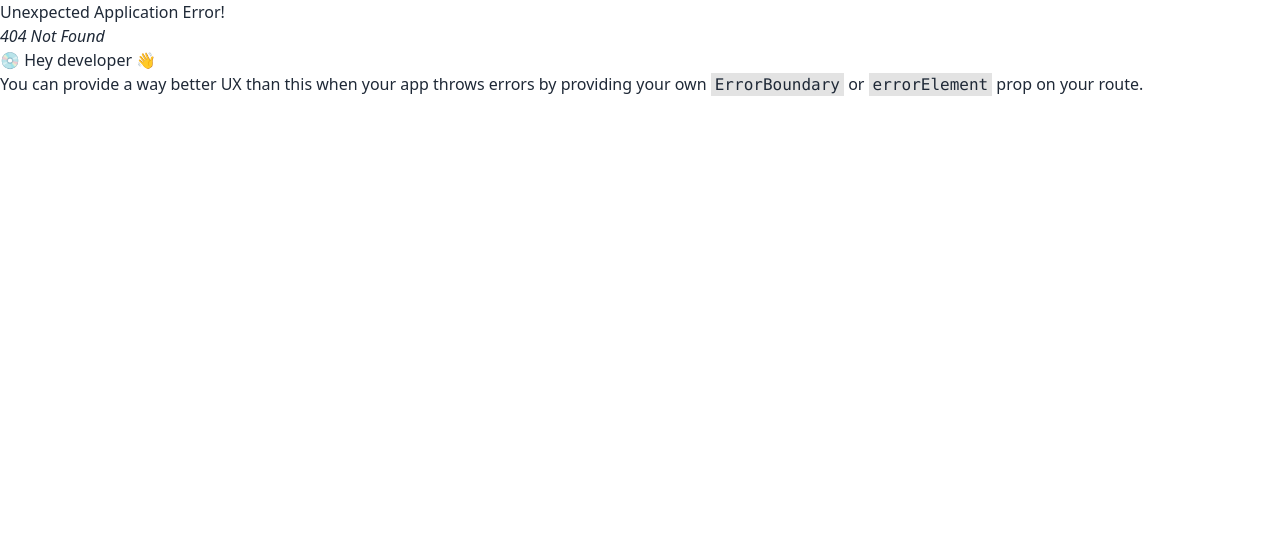
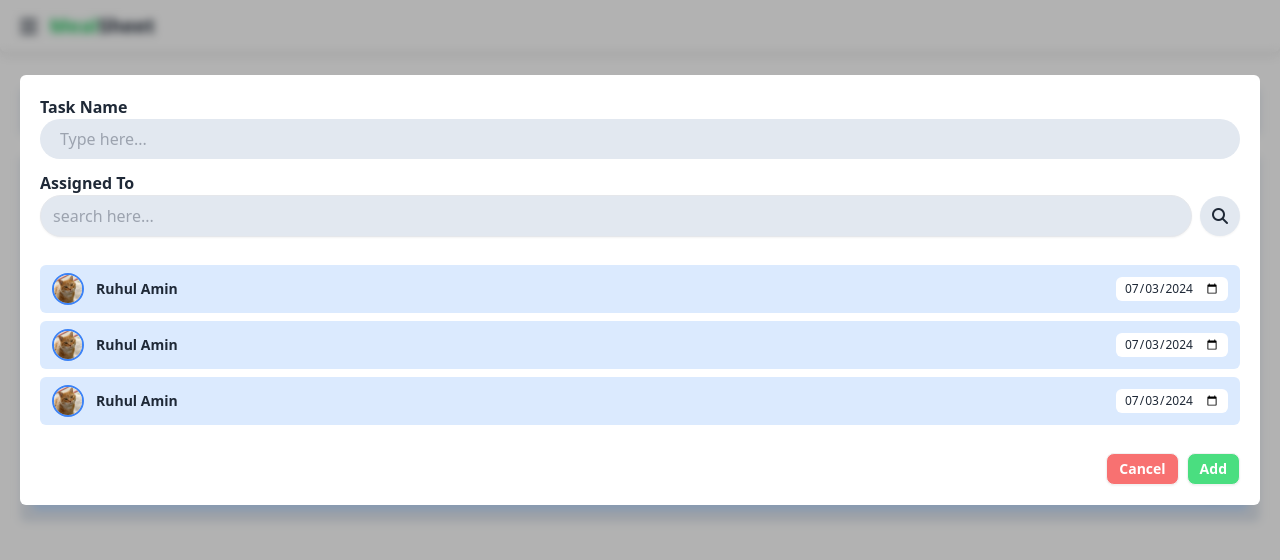
Before and after one commit to CodeBuddy07/MealSheet, a React (Vite) app: page /tasks in a window 1280 px wide. Before the commit this address had no page. Shown: the top 560 px of the page. Built offline with nearby package versions, Linux system fonts and the light colour scheme.

Commit message:
Task Layout Added Functionality Pending

```diff
--- a/src/Root/Root.jsx
+++ b/src/Root/Root.jsx
@@ -123,6 +123,7 @@ const Root = () => {
                     <li ><NavLink className={({ isActive }) => isActive ? "bg-green-200 border-l-2 border-l-green-400 font-bold focus:bg-green-200 active:!bg-green-400 !text-green-500" : "focus:bg-green-200 active:!bg-green-400 text-slate-500"} to={"/bazar"}> <i className="fa-solid fa-bag-shopping"></i> <span className="text-black">Bazar</span> </NavLink> </li>
                     <li ><NavLink className={({ isActive }) => isActive ? "bg-green-200 border-l-2 border-l-green-400 font-bold focus:bg-green-200 active:!bg-green-400 !text-green-500" : "focus:bg-green-200 active:!bg-green-400 text-slate-500"} to={"/dashboard"}> <i className="fa-solid fa-table"></i> <span className="text-black">Dashboard</span> </NavLink> </li>
                     <li ><NavLink className={({ isActive }) => isActive ? "bg-green-200 border-l-2 border-l-green-400 font-bold focus:bg-green-200 active:!bg-green-400 !text-green-500" : "focus:bg-green-200 active:!bg-green-400 text-slate-500"} to={"/bills"}> <i className="fa-solid fa-rectangle-list"></i> <span className="text-black">Bills</span> </NavLink> </li>
+                    <li ><NavLink className={({ isActive }) => isActive ? "bg-green-200 border-l-2 border-l-green-400 font-bold focus:bg-green-200 active:!bg-green-400 !text-green-500" : "focus:bg-green-200 active:!bg-green-400 text-slate-500"} to={"/tasks"}> <i className="fa-solid fa-list-check"></i> <span className="text-black">Tasks</span> </NavLink> </li>
 
 
 
--- a/src/Router/Routes.jsx
+++ b/src/Router/Routes.jsx
@@ -4,6 +4,7 @@ import UserDashboard from "../UserDashboard/userDashboard";
 import Bazar from "../Bazar/Bazar";
 import Root from "../Root/Root";
 import Bills from "../Bills/Bills";
+import Task from "../Task/Task";
 
 
 
@@ -29,6 +30,10 @@ const Routes = createBrowserRouter([
           path: "/bills",
           element: <Bills></Bills>,
         },
+        {
+          path: "/tasks",
+          element: <Task></Task>,
+        },
       ]
     }
   ]);
--- /dev/null
+++ b/src/Task/Task.jsx
@@ -0,0 +1,128 @@
+
+const Task = () => {
+
+    const todayDate = new Date().getFullYear().toString() + '-' + (new Date().getMonth() + 1).toString().padStart(2, "0") + '-' + (new Date().getDate() + 1).toString().padStart(2, "0");
+
+    return (
+        <div className="p-5">
+            <div>
+                <button className="bg-slate-200 rounded-md w-full py-3 font-bold">ADD <i className="fa-solid fa-xl fa-circle-plus"></i></button>
+                <div className="grid place-items-center p-3 bg-slate-200 mt-5 rounded-md">
+                    <h1 className="text-lg font-bold">Toilet Clean</h1>
+                    <div className="w-full flex items-center mt-3">
+                        <input className="border w-full bg-white rounded-full px-3 py-2 shadow-sm" type="search" name="searchBar" placeholder="search here..." />
+                        <button className="bg-white rounded-full px-3 py-2 ml-2 shadow-sm"><i className="fa-solid fa-magnifying-glass"></i></button>
+                    </div>
+
+                    <div className="w-full mt-5">
+                        <ul className="w-full *:mt-2">
+                            <li className="flex justify-between items-center w-full bg-blue-200 rounded-md px-3 py-2">
+                                <div className="text-center text-white">
+                                    <h1 className="text-3xl font-bold">16</h1>
+                                    <p className="font-semibold text-sm -pb-5">Mon</p>
+                                </div>
+                                <div className="flex justify-start items-center gap-3">
+                                    <h1 className=" font-bold text-lg">Ruhul Amin</h1>
+                                    <img className="w-12 rounded-full border-2 border-blue-500" src="/Cat03.jpg" alt="" />
+                                </div>
+                            </li>
+                            <li className="flex justify-between items-center w-full bg-blue-200 rounded-md px-3 py-2">
+                                <div className="text-center text-white">
+                                    <h1 className="text-3xl font-bold">16</h1>
+                                    <p className="font-semibold text-sm -pb-5">Mon</p>
+                                </div>
+                                <div className="flex justify-start items-center gap-3">
+                                    <h1 className=" font-bold text-lg">Ruhul Amin</h1>
+                                    <img className="w-12 rounded-full border-2 border-blue-500" src="/Cat03.jpg" alt="" />
+                                </div>
+                            </li>
+                            <li className="flex justify-between items-center w-full bg-blue-200 rounded-md px-3 py-2">
+                                <div className="text-center text-white">
+                                    <h1 className="text-3xl font-bold">16</h1>
+                                    <p className="font-semibold text-sm -pb-5">Mon</p>
+                                </div>
+                                <div className="flex justify-start items-center gap-3">
+                                    <h1 className=" font-bold text-lg">Ruhul Amin</h1>
+                                    <img className="w-12 rounded-full border-2 border-blue-500" src="/Cat03.jpg" alt="" />
+                                </div>
+                            </li>
+                        </ul>
+                    </div>
+                </div>
+                <div className="bg-black/30 backdrop-blur-sm absolute h-screen top-0 right-0 left-0 bottom-0 grid place-items-center px-5">
+
+                    <form className="bg-white rounded-md p-5 mt-5 mb-60 w-full">
+
+                        <h1 className="font-bold">Task Name</h1>
+                        <input className="px-5 py-2 bg-slate-200 rounded-full w-full" placeholder="Type here..." type="text" />
+
+                        <h1 className="font-bold mt-3">Assigned To</h1>
+                        <div className="w-full flex items-center">
+                            <input className="border w-full bg-slate-200 rounded-full px-3 py-2 shadow-sm" type="search" name="searchBar" placeholder="search here..." />
+                            <button className="bg-slate-200 rounded-full px-3 py-2 ml-2 shadow-sm"><i className="fa-solid fa-magnifying-glass"></i></button>
+                        </div>
+                        <ul className="mt-5 *:mt-2 text-ellipsis whitespace-nowrap overflow-scroll h-44">
+                            <li className="bg-blue-100 flex justify-between items-center px-3 py-2 rounded-md">
+                                <div className="flex justify-start items-center gap-3">
+                                    <img className="w-8 rounded-full border-2 border-blue-500" src="/Cat03.jpg" alt="" />
+                                    <h1 className=" font-bold text-sm">Ruhul Amin</h1>
+                                </div>
+
+                                <input className=" bg-white rounded-md input-xs w-28" defaultValue={todayDate} type="date" />
+                            </li>
+                            <li className="bg-blue-100 flex justify-between items-center px-3 py-2 rounded-md">
+                                <div className="flex justify-start items-center gap-3">
+                                    <img className="w-8 rounded-full border-2 border-blue-500" src="/Cat03.jpg" alt="" />
+                                    <h1 className=" font-bold text-sm">Ruhul Amin</h1>
+                                </div>
+
+                                <input className=" bg-white rounded-md input-xs w-28" defaultValue={todayDate} type="date" />
+                            </li>
+                            <li className="bg-blue-100 flex justify-between items-center px-3 py-2 rounded-md">
+                                <div className="flex justify-start items-center gap-3">
+                                    <img className="w-8 rounded-full border-2 border-blue-500" src="/Cat03.jpg" alt="" />
+                                    <h1 className=" font-bold text-sm">Ruhul Amin</h1>
+                                </div>
+
+                                <input className=" bg-white rounded-md input-xs w-28" defaultValue={todayDate} type="date" />
+                            </li>
+                            <li className="bg-blue-100 flex justify-between items-center px-3 py-2 rounded-md">
+                                <div className="flex justify-start items-center gap-3">
+                                    <img className="w-8 rounded-full border-2 border-blue-500" src="/Cat03.jpg" alt="" />
+                                    <h1 className=" font-bold text-sm">Ruhul Amin</h1>
+                                </div>
+
+                                <input className=" bg-white rounded-md input-xs w-28" defaultValue={todayDate} type="date" />
+                            </li>
+                            <li className="bg-blue-100 flex justify-between items-center px-3 py-2 rounded-md">
+                                <div className="flex justify-start items-center gap-3">
+                                    <img className="w-8 rounded-full border-2 border-blue-500" src="/Cat03.jpg" alt="" />
+                                    <h1 className=" font-bold text-sm">Ruhul Amin</h1>
+                                </div>
+
+                                <input className=" bg-white rounded-md input-xs w-28" defaultValue={todayDate} type="date" />
+                            </li>
+                            <li className="bg-blue-100 flex justify-between items-center px-3 py-2 rounded-md">
+                                <div className="flex justify-start items-center gap-3">
+                                    <img className="w-8 rounded-full border-2 border-blue-500" src="/Cat03.jpg" alt="" />
+                                    <h1 className=" font-bold text-sm">Ruhul Amin</h1>
+                                </div>
+
+                                <input className=" bg-white rounded-md input-xs w-28" defaultValue={todayDate} type="date" />
+                            </li>
+
+
+                        </ul>
+                        <div className=" mt-5 flex justify-end gap-2">
+                            <button className="btn btn-sm bg-red-400 text-white">Cancel</button>
+
+                            <input className="btn btn-sm bg-green-400 text-white" type="submit" value="Add" />
+                        </div>
+                    </form>
+                </div>
+            </div>
+        </div>
+    );
+};
+
+export default Task;
```
